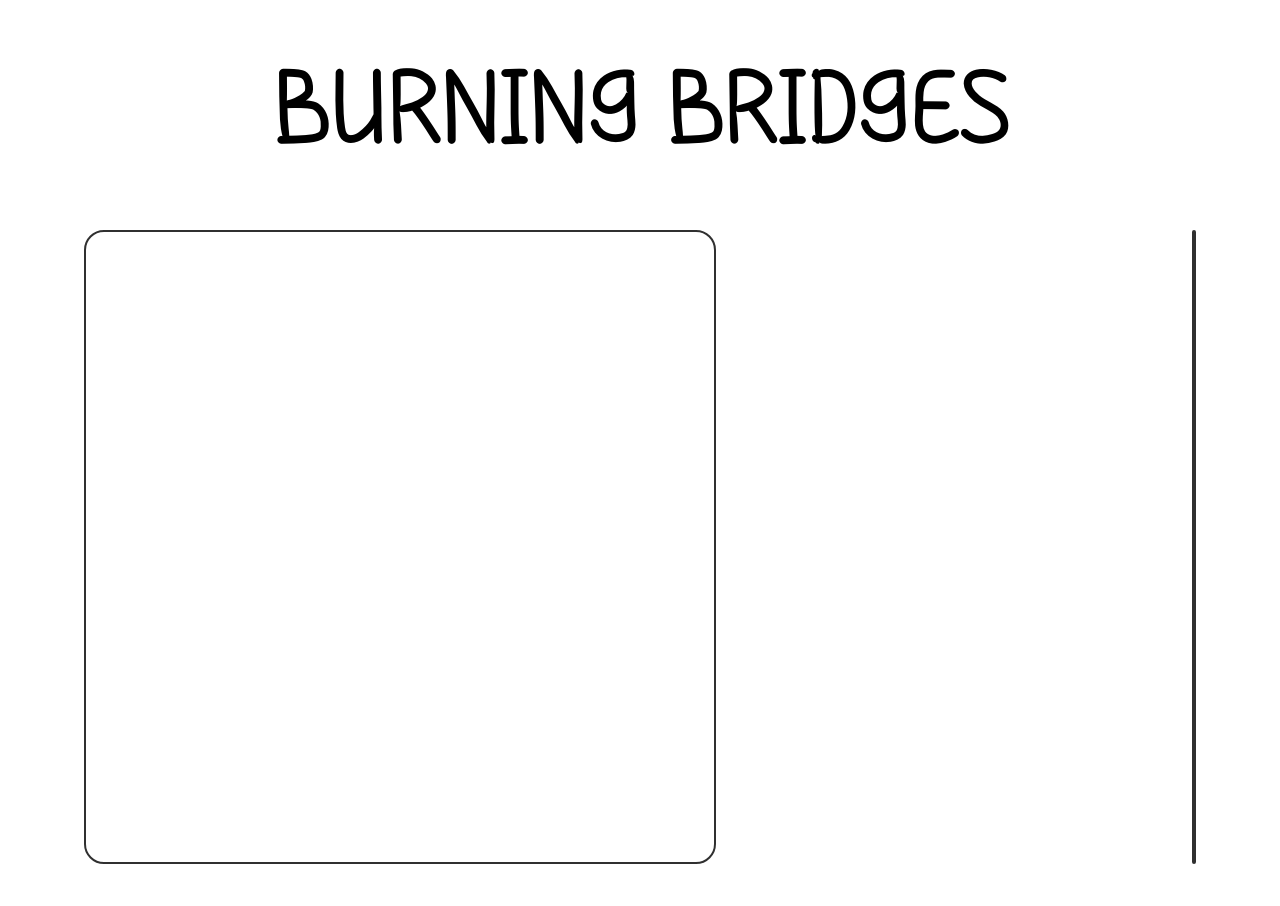
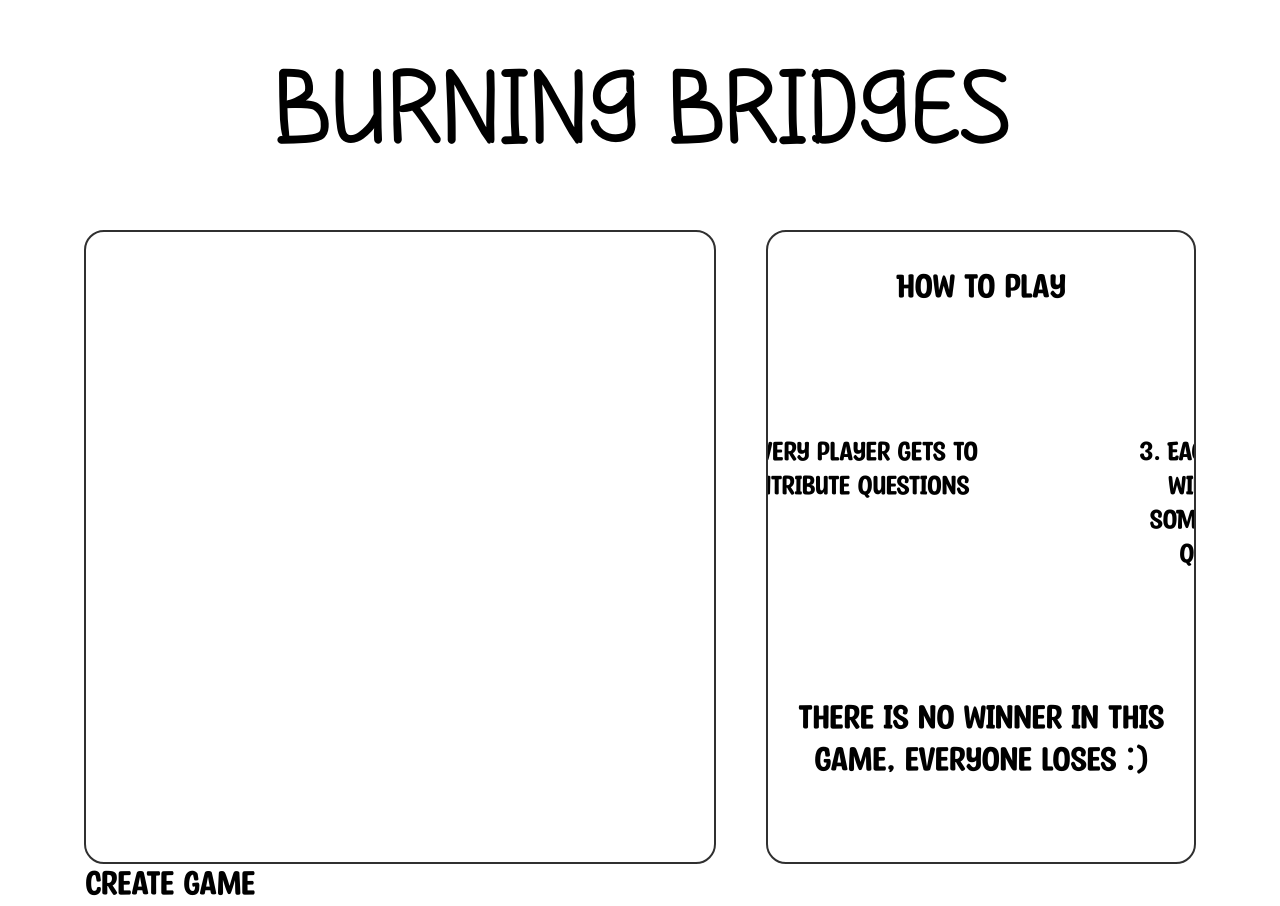
Before and after one commit to HighOnMelatonin/burningbridges, a Flask app: page / in a window 1280 px wide. Before the commit the page ends 864 px from the top, so only its background shows below. Run offline with Flask 2, Linux system fonts and the light colour scheme.

Commit message:
Added how to
Included divs for the "how to play" portion

```diff
--- a/templates/home.html
+++ b/templates/home.html
@@ -13,11 +13,27 @@
         </div>
 
         <div class="rightcontent">
-            <p></p>
+            <h3 class = "howTo">How to play</h3>
+
+            <div class = "howTo">
+                <div class="steps">
+                    <p class = "steps">1. Game master decides on the number of questions</p>
+                </div>
+                <div class="steps">
+                    <p class = "steps">2. Every player gets to contribute questions</p>
+                </div>
+                <div class="steps">
+                    <p class = "steps">3. Each round, a player will be sacrificed, SOMETHINGSOMETHING question will be revealed</p>
+                </div>
+
+            </div>
+
+            <h3 class="howTo">There is no winner in this game, everyone loses :)</h3>
+
         </div>
 
         <div class="leftcontent">
-
+            <h3 class = "createGame">Create Game</h3>
         </div>
 
     </body>
```
